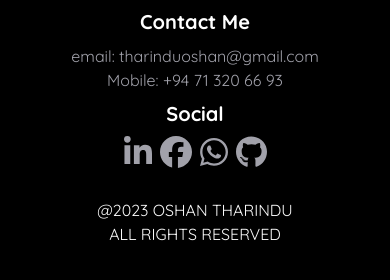
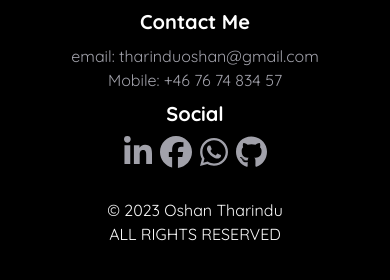
Before and after one commit to ToshaEX/portfolio-xd, a React (Vite) app: page / in a window 390 px wide. Shown: the part 1084-1364 px from the top of the page. Built offline with nearby package versions, Linux system fonts and the light colour scheme; a web font is replaced by a local one.

Commit message:
Add skilss, Change phone numbers, change about section

```diff
--- a/src/components/Footer.jsx
+++ b/src/components/Footer.jsx
@@ -26,8 +26,8 @@ const ContactMe = () => (
     </span>
     <span className=' text-zinc-400'>
       Mobile:{' '}
-      <a href='tel:+94 71 320 66 93' className='transition-all duration-500 hover:text-zinc-500'>
-        +94 71 320 66 93
+      <a href='tel:+46 76 74 834 57' className='transition-all duration-500 hover:text-zinc-500'>
+        +46 76 74 834 57
       </a>{' '}
     </span>
   </div>
@@ -51,6 +51,7 @@ const Social = () => (
 );
 
 const Footer = () => {
+  const footerText = `© ${new Date().getFullYear()} Oshan Tharindu`;
   return (
     <div className=' w-full bg-black text-center'>
       <div className='flex w-full flex-col justify-center p-10 pb-2 text-white'>
@@ -59,8 +60,8 @@ const Footer = () => {
       </div>
       <div className='pb-10 text-white'>
         <span className=' text-zinc-50'>
-          @2023 OSHAN THARINDU <br />
-          ALL RIGHTS RESERVED
+         {footerText}<br/>
+          {'ALL RIGHTS RESERVED'}
         </span>
       </div>
     </div>
--- a/src/pages/AboutPage/index.jsx
+++ b/src/pages/AboutPage/index.jsx
@@ -2,15 +2,13 @@ import React from 'react';
 import { pageWrapper, titleWrapper } from '../../wrapper';
 
 const about = [
-  'Welcome to my portfolio site! I am currently pursuing a BSc (hons) in Software Engineering, and I am passionate about creating innovative software solutions. I recently completed my internship at Redblocks Technologies, where I gained valuable experience in software development and honed my skills in various technologies.',
+  'Hello there! 👋',
 
-  'As an Associate Software Engineer at Redblocks, I am actively involved in the development of cutting-edge applications. My key competencies lie in front-end and back-end development using technologies such as React, Nest Js, Next js, MongoDB, JavaScript, TypeScript, and MySql. I am well-versed in building responsive and user-friendly web applications that deliver seamless user experiences.',
+  'I’m Oshan Tharindu, a passionate Fullstack Developer from Sri Lanka. As a software engineer, I value critical thinking, problem-solving, and a strong attention to detail — qualities that help me design reliable, efficient, and user-centered solutions. I hold a BSc (Hons) in Software Engineering from the Sri Lanka Technological Campus, where I graduated with a Second Class (Lower Division).',
 
-  'Throughout my academic and professional journey, I have gained a solid foundation in software engineering principles and best practices. I am skilled in designing and implementing scalable and maintainable code, and I am always eager to learn and adopt new technologies to stay ahead in the ever-evolving field of software development.',
+  'I’m deeply interested in Fullstack Development and love bringing ideas to life through clean, scalable, and well-structured applications. Beyond just coding, I enjoy exploring software architecture and system design, ensuring that every solution I build is both functional and maintainable.',
 
-  "My portfolio showcases my work as a full-stack developer, highlighting my expertise in building modern web applications. I have a strong eye for detail and take pride in delivering high-quality code that meets the needs of clients and end-users alike. Whether it's creating interactive user interfaces, developing RESTful APIs, or designing robust databases, I strive for excellence in every aspect of software development.",
-
-  'With a keen focus on solving complex problems and a passion for creating innovative solutions, I am dedicated to contributing to the world of software engineering. I invite you to explore my portfolio and learn more about my projects, skills, and achievements. Thank you for visiting my site, and I look forward to connecting with you!',
+  'Over the years, I’ve gained hands-on experience with a wide range of technologies, including NestJS, React, Next.js, Node.js, TypeScript, PostgreSQL, and MongoDB. My goal is to continue growing as a developer while building impactful digital products that make a difference.'
 ];
 
 const AboutPage = () => {
--- a/src/pages/LandingPage/Content.jsx
+++ b/src/pages/LandingPage/Content.jsx
@@ -28,7 +28,9 @@ const Content = () => {
                     'JavaScript',
                     'Typescript',
                     'MERN',
+                    'Type ORM',
                     'MongoDB',
+                    'Oracle DB',
                     'MySql',
                     'TypeORM',
                   ],
```
Also changed, not shown: 1 other file (tests, documents, lock files or other folders).
